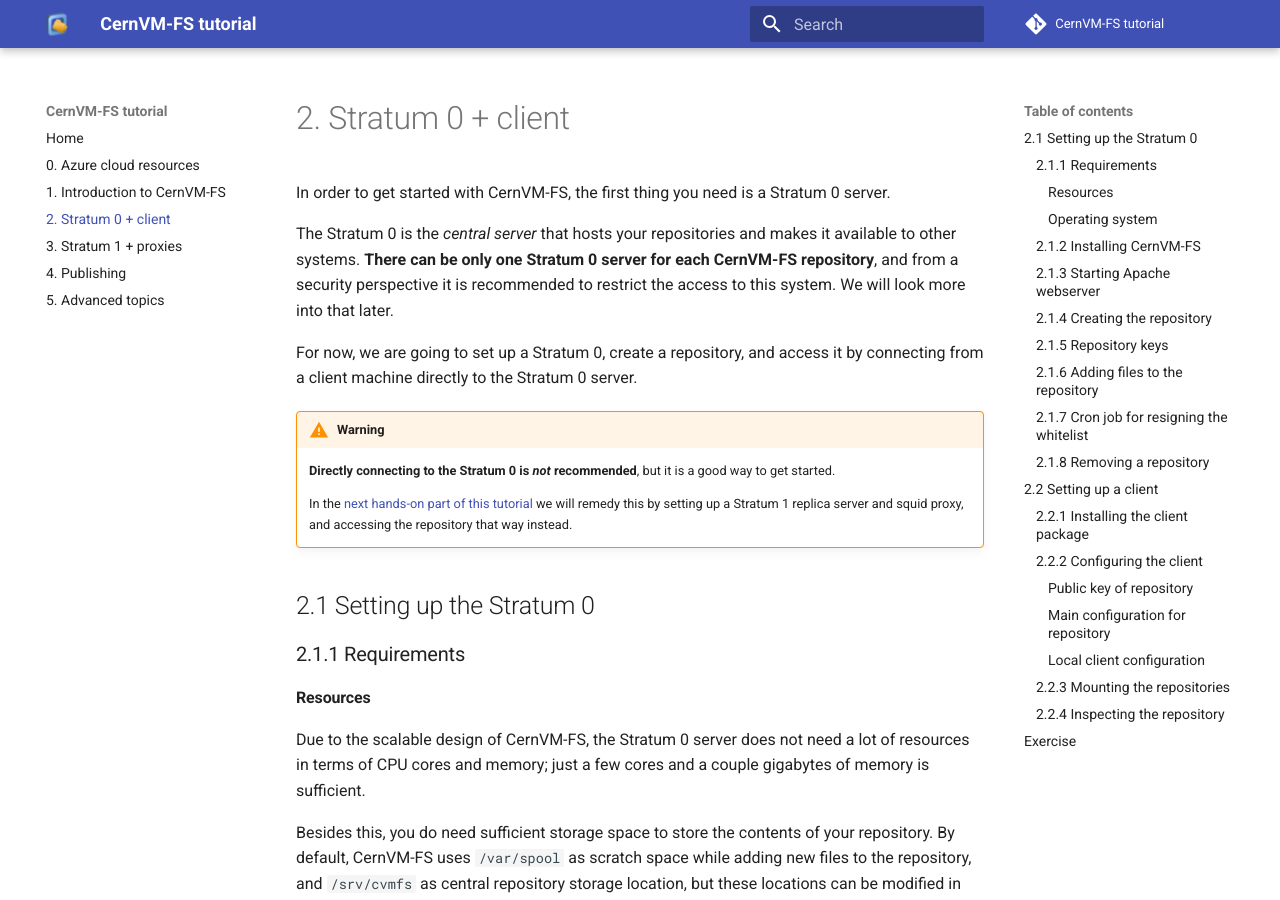
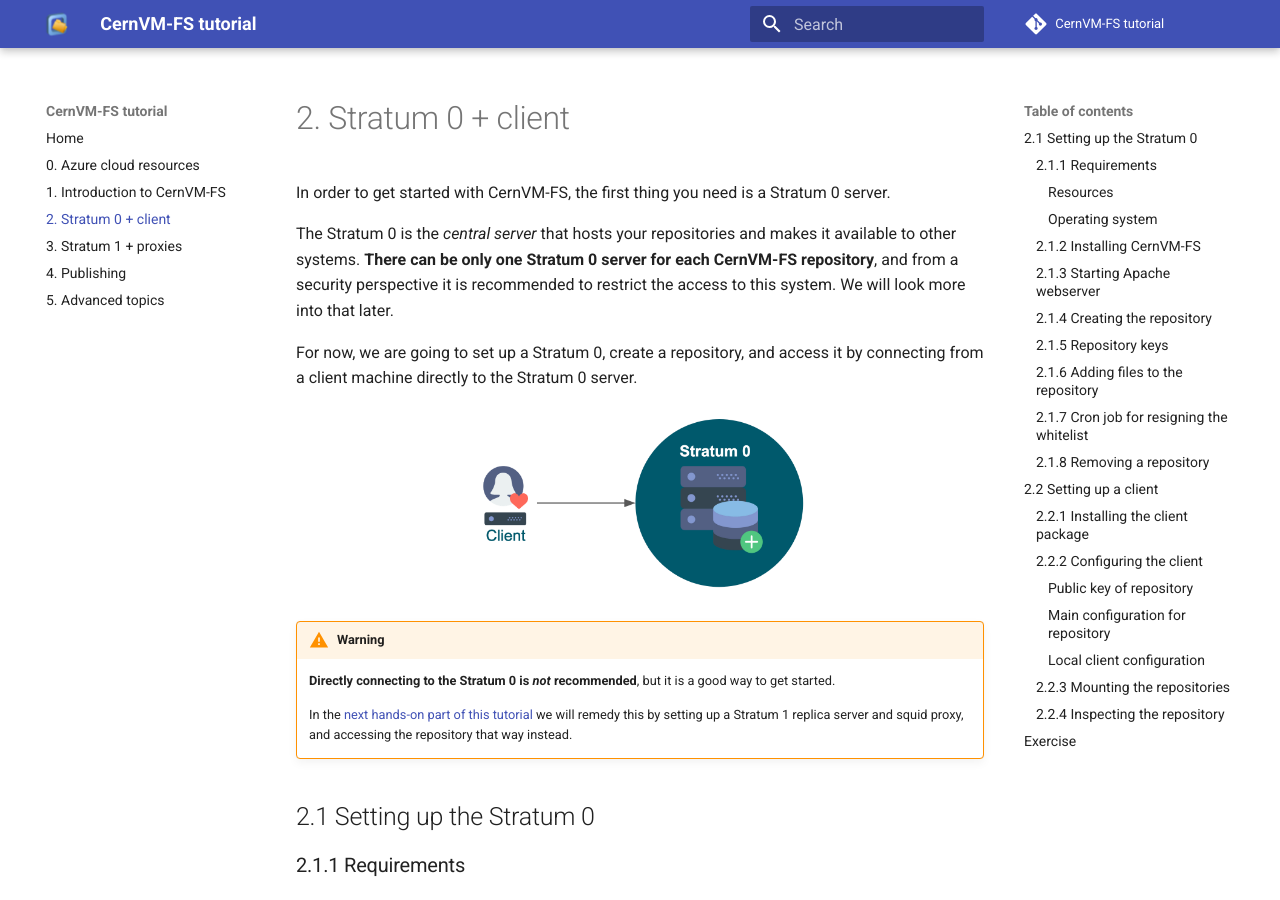
Before and after one commit to cvmfs-contrib/cvmfs-tutorial-2021, an MkDocs documentation site: the page built from docs/02_stratum0_client.md, in a window 1280 px wide and 900 px high. Built offline with MkDocs 1.6.1 and Material for MkDocs 9.7.7, drawn with Linux system fonts in a browser that asks for light colours; comment, search, counter and statistics services are not loaded.

Commit message:
add figure for Stratum 0 + client

```diff
--- a/docs/02_stratum0_client.md
+++ b/docs/02_stratum0_client.md
@@ -7,6 +7,10 @@
 We will look more into that later.
 
 For now, we are going to set up a Stratum 0, create a repository, and access it by connecting from a client machine directly to the Stratum 0 server.
+
+<p align="center">
+<img src="../img/stratum0_client.png" alt="CernVM-FS - Stratum 0 + client" width="350px"/>
+</p>
 
 !!! warning
     **Directly connecting to the Stratum 0 is** ***not*** **recommended**, but it is a good way to get started.
```
Also changed, not shown: docs/img/stratum0_client.png (added).
